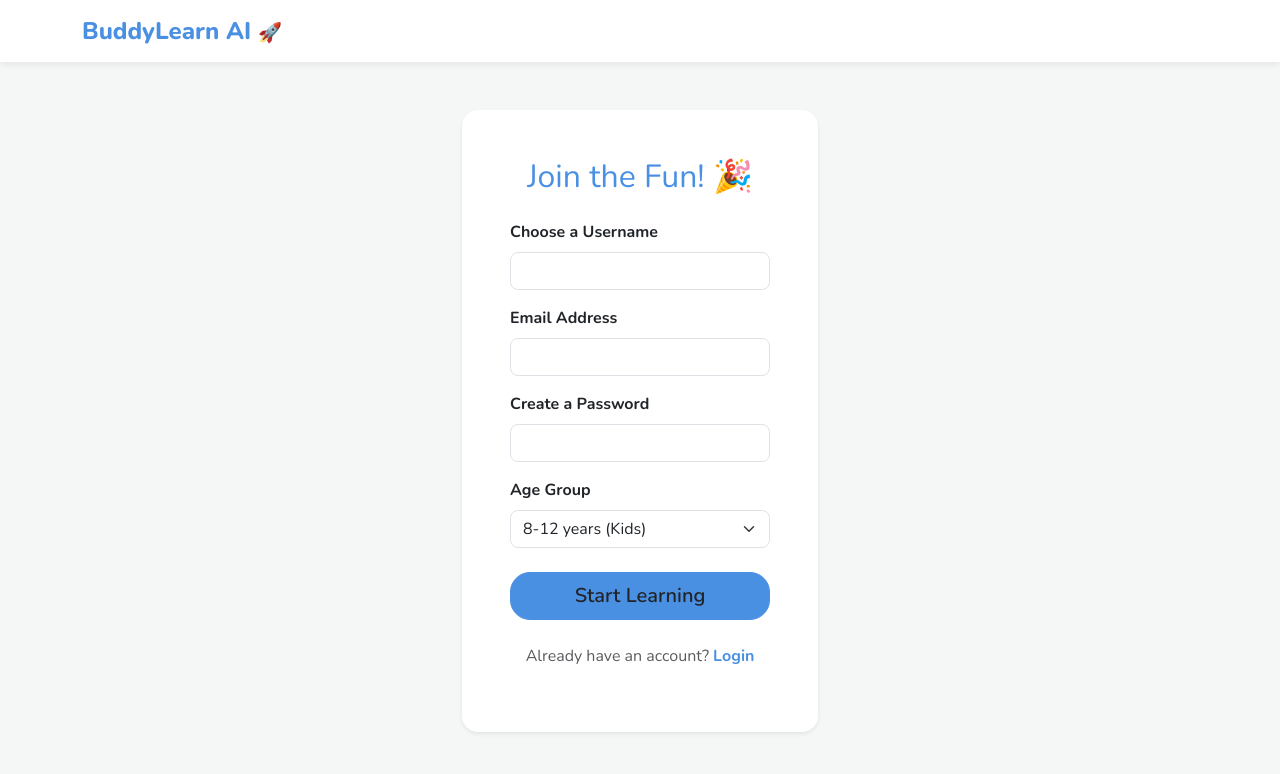
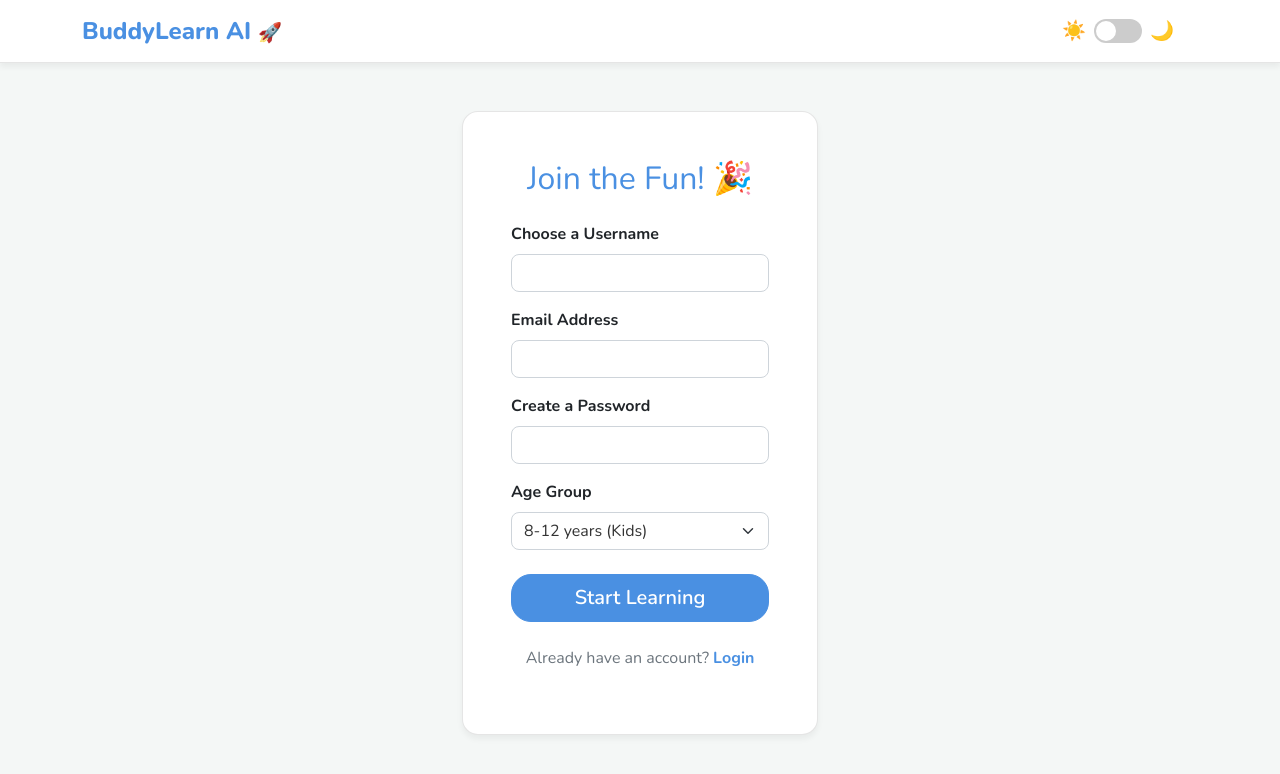
Before and after one commit to sangavi712/education, a Flask app: page /auth/register in a window 1280 px wide. Shown: the top 774 px of the page. Run offline with Flask 3, Linux system fonts and the light colour scheme; the visitor is signed in with stand-in values (Sample User, id 1).

Commit message:
add theme

```diff
--- /dev/null
+++ b/app/static/css/style.css
@@ -0,0 +1,168 @@
+/* app/static/css/style.css */
+
+:root {
+    /* Light Theme Colors */
+    --bg-color: #f4f7f6;
+    --surface-color: #ffffff;
+    --text-main: #333333;
+    --text-muted: #6c757d;
+    --primary-color: #4A90E2;
+    --primary-hover: #357ABD;
+    --border-color: rgba(0,0,0,0.1);
+    --shadow-sm: 0 4px 6px rgba(0,0,0,0.05);
+    --shadow-md: 0 8px 15px rgba(0,0,0,0.08);
+    --input-bg: #ffffff;
+    --input-text: #333333;
+    --input-border: #ced4da;
+    --nav-bg: #ffffff;
+}
+
+[data-theme="dark"] {
+    /* Dark Theme Colors */
+    --bg-color: #121212;
+    --surface-color: #1e1e1e;
+    --text-main: #e0e0e0;
+    --text-muted: #a0a0a0;
+    --primary-color: #5c9df0;
+    --primary-hover: #7bb5ff;
+    --border-color: rgba(255,255,255,0.1);
+    --shadow-sm: 0 4px 6px rgba(0,0,0,0.3);
+    --shadow-md: 0 8px 15px rgba(0,0,0,0.4);
+    --input-bg: #2d2d2d;
+    --input-text: #e0e0e0;
+    --input-border: #444444;
+    --nav-bg: #1e1e1e;
+}
+
+/* Global Transitions for smooth theme switching */
+body, .navbar, .card, .form-control, .btn, a, p, h1, h2, h3, h4, h5, h6, .text-muted, .border {
+    transition: background-color 0.3s ease, color 0.3s ease, border-color 0.3s ease, box-shadow 0.3s ease;
+}
+
+/* Base Styles */
+body {
+    font-family: 'Nunito', sans-serif;
+    background-color: var(--bg-color);
+    color: var(--text-main);
+}
+
+/* Typography Overrides */
+.text-muted {
+    color: var(--text-muted) !important;
+}
+h1, h2, h3, h4, h5, h6 {
+    color: var(--text-main);
+}
+
+/* Navbar */
+.navbar-custom {
+    background-color: var(--nav-bg) !important;
+    box-shadow: var(--shadow-sm);
+    border-bottom: 1px solid var(--border-color);
+}
+.navbar-brand {
+    font-weight: 800;
+    color: var(--primary-color) !important;
+    font-size: 1.5rem;
+}
+.nav-link {
+    font-weight: 600;
+    color: var(--text-main) !important;
+}
+.nav-link:hover {
+    color: var(--primary-color) !important;
+}
+
+/* Buttons */
+.btn-primary-custom {
+    background-color: var(--primary-color);
+    border-color: var(--primary-color);
+    border-radius: 20px;
+    padding: 8px 20px;
+    font-weight: 600;
+    color: #ffffff;
+}
+.btn-primary-custom:hover {
+    background-color: var(--primary-hover);
+    border-color: var(--primary-hover);
+    color: #ffffff;
+}
+
+/* Cards */
+.card {
+    background-color: var(--surface-color);
+    border: 1px solid var(--border-color) !important;
+    box-shadow: var(--shadow-sm) !important;
+}
+.card:hover {
+    box-shadow: var(--shadow-md) !important;
+}
+
+/* Forms */
+.form-control, .form-select {
+    background-color: var(--input-bg);
+    color: var(--input-text);
+    border-color: var(--input-border);
+}
+.form-control:focus, .form-select:focus {
+    background-color: var(--input-bg);
+    color: var(--input-text);
+    border-color: var(--primary-color);
+    box-shadow: 0 0 0 0.25rem rgba(74, 144, 226, 0.25);
+}
+
+/* Theme Toggle Switch */
+.theme-switch-wrapper {
+    display: flex;
+    align-items: center;
+}
+
+.theme-switch {
+    display: inline-block;
+    height: 24px;
+    position: relative;
+    width: 48px;
+    margin: 0;
+}
+
+.theme-switch input {
+    display: none;
+}
+
+.slider {
+    background-color: #ccc;
+    bottom: 0;
+    cursor: pointer;
+    left: 0;
+    position: absolute;
+    right: 0;
+    top: 0;
+    transition: .4s;
+    border-radius: 24px;
+}
+
+.slider:before {
+    background-color: #fff;
+    bottom: 2px;
+    content: "";
+    height: 20px;
+    left: 2px;
+    position: absolute;
+    transition: .4s;
+    width: 20px;
+    border-radius: 50%;
+}
+
+input:checked + .slider {
+    background-color: var(--primary-color);
+}
+
+input:checked + .slider:before {
+    transform: translateX(24px);
+}
+
+.theme-icon {
+    margin: 0 8px;
+    font-size: 1.2rem;
+    color: var(--text-muted);
+}
--- /dev/null
+++ b/app/static/js/theme.js
@@ -0,0 +1,35 @@
+// app/static/js/theme.js
+
+document.addEventListener('DOMContentLoaded', () => {
+    const themeToggleBtn = document.getElementById('theme-toggle');
+    const htmlElement = document.documentElement;
+
+    // Check localStorage for theme preference
+    const currentTheme = localStorage.getItem('theme') || 'light';
+
+    // Apply initial theme
+    if (currentTheme === 'dark') {
+        htmlElement.setAttribute('data-theme', 'dark');
+        if (themeToggleBtn) {
+            themeToggleBtn.checked = true;
+        }
+    } else {
+        htmlElement.setAttribute('data-theme', 'light');
+        if (themeToggleBtn) {
+            themeToggleBtn.checked = false;
+        }
+    }
+
+    // Toggle event listener
+    if (themeToggleBtn) {
+        themeToggleBtn.addEventListener('change', function() {
+            if (this.checked) {
+                htmlElement.setAttribute('data-theme', 'dark');
+                localStorage.setItem('theme', 'dark');
+            } else {
+                htmlElement.setAttribute('data-theme', 'light');
+                localStorage.setItem('theme', 'light');
+            }
+        });
+    }
+});
--- a/app/templates/base.html
+++ b/app/templates/base.html
@@ -7,40 +7,12 @@
     <!-- Bootstrap 5 CSS -->
     <link href="https://cdn.jsdelivr.net/npm/bootstrap@5.3.0/dist/css/bootstrap.min.css" rel="stylesheet">
     <link href="https://fonts.googleapis.com/css2?family=Nunito:wght@400;600;700;800&display=swap" rel="stylesheet">
-    <style>
-        body {
-            font-family: 'Nunito', sans-serif;
-            background-color: #f4f7f6;
-            color: #333;
-        }
-        .navbar-custom {
-            background-color: #ffffff;
-            box-shadow: 0 4px 6px rgba(0,0,0,0.05);
-        }
-        .navbar-brand {
-            font-weight: 800;
-            color: #4A90E2 !important;
-            font-size: 1.5rem;
-        }
-        .nav-link {
-            font-weight: 600;
-            color: #555 !important;
-        }
-        .nav-link:hover {
-            color: #4A90E2 !important;
-        }
-        .btn-primary-custom {
-            background-color: #4A90E2;
-            border-color: #4A90E2;
-            border-radius: 20px;
-            padding: 8px 20px;
-            font-weight: 600;
-        }
-        .btn-primary-custom:hover {
-            background-color: #357ABD;
-            border-color: #357ABD;
-        }
-    </style>
+    <link href="{{ url_for('static', filename='css/style.css') }}" rel="stylesheet">
+    <script>
+        // Prevent FOUC (Flash of Unstyled Content) by setting theme early
+        const theme = localStorage.getItem('theme') || 'light';
+        document.documentElement.setAttribute('data-theme', theme);
+    </script>
     {% block styles %}{% endblock %}
 </head>
 <body>
@@ -51,7 +23,17 @@
                 <span class="navbar-toggler-icon"></span>
             </button>
             <div class="collapse navbar-collapse" id="navbarNav">
-                <ul class="navbar-nav ms-auto">
+                <ul class="navbar-nav ms-auto align-items-center">
+                    <li class="nav-item me-3">
+                        <div class="theme-switch-wrapper">
+                            <span class="theme-icon">☀️</span>
+                            <label class="theme-switch" for="theme-toggle">
+                                <input type="checkbox" id="theme-toggle" />
+                                <div class="slider round"></div>
+                            </label>
+                            <span class="theme-icon">🌙</span>
+                        </div>
+                    </li>
                     <!-- Navigation links will go here -->
                 </ul>
             </div>
@@ -75,6 +57,7 @@
 
     <!-- Bootstrap 5 JS Bundle -->
     <script src="https://cdn.jsdelivr.net/npm/bootstrap@5.3.0/dist/js/bootstrap.bundle.min.js"></script>
+    <script src="{{ url_for('static', filename='js/theme.js') }}"></script>
     {% block scripts %}{% endblock %}
 </body>
 </html>
```
